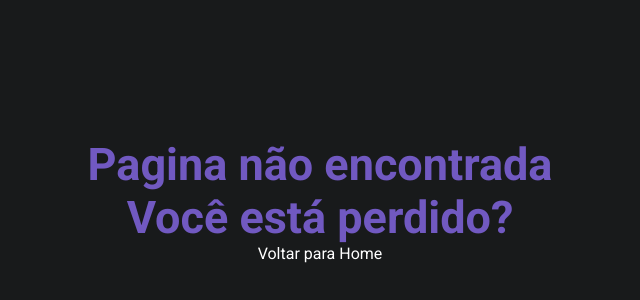
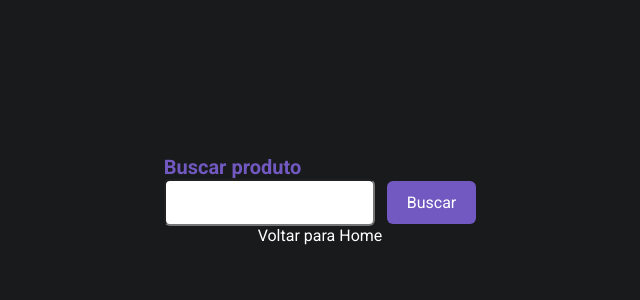
Before and after one commit to Natanaelvich/nextjs-introduction, a Next.js app: page /search in a window 1280 px wide. Before the commit this address had no page. Shown: the part 200-500 px from the top of the page, without its empty margins (320-960 px from the left). Built offline with nearby package versions, Linux system fonts and the light colour scheme.

Commit message:
created search products component

```diff
--- a/src/pages/catalog/categories/[slug].tsx
+++ b/src/pages/catalog/categories/[slug].tsx
@@ -23,12 +23,15 @@ const Category: React.FC<Homeprops> = ({ products }) => {
       <List>
         {products.map((p) => (
           <li key={p.id}>
-            <Link href={`catalog/product/${p.uid}`}>
+            <Link href={`/catalog/product/${p.uid}`}>
               <a>{RichText.asText(p.data.title)}</a>
             </Link>
           </li>
         ))}
       </List>
+      <Link href="/">
+        <a>Voltar para Home</a>
+      </Link>
     </Container>
   );
 };
--- a/src/pages/catalog/product/[slug].tsx
+++ b/src/pages/catalog/product/[slug].tsx
@@ -6,6 +6,7 @@ import Prismic from "prismic-javascript";
 import { clientPrismic } from "@/lib/prismic";
 import { Document } from "prismic-javascript/types/documents";
 import { RichText } from "prismic-dom";
+import Link from "next/link";
 
 interface IProduct {
   product: Document;
@@ -29,6 +30,9 @@ const Product: React.FC<IProduct> = ({ product }) => {
       ></div>
 
       <p>Price : ${product.data.price}</p>
+      <Link href="/">
+        <a>Voltar para Home</a>
+      </Link>
     </Container>
   );
 };
--- /dev/null
+++ b/src/pages/search.tsx
@@ -0,0 +1,74 @@
+import { clientPrismic } from "@/lib/prismic";
+import { Container } from "@/styles/pages/Home";
+import { GetServerSideProps } from "next";
+import Link from "next/link";
+import { useRouter } from "next/router";
+import { RichText } from "prismic-dom";
+import Prismic from "prismic-javascript";
+import { Document } from "prismic-javascript/types/documents";
+import React, { FormEvent, useState } from "react";
+
+interface SearchProps {
+  results: Document[];
+}
+
+export default function Search({ results }: SearchProps) {
+  const router = useRouter();
+
+  const [search, setSearch] = useState("");
+
+  function handleSearch(e: FormEvent) {
+    e.preventDefault();
+
+    router.push(`/search?q=${encodeURIComponent(search)}`);
+
+    setSearch("");
+  }
+  return (
+    <Container>
+      <form onSubmit={handleSearch}>
+        <label>Buscar produto</label>
+        <input
+          type="text"
+          value={search}
+          onChange={(text) => setSearch(text.target.value)}
+        />
+
+        <button type="submit">Buscar</button>
+      </form>
+
+      {results.map((p) => (
+        <li key={p.id}>
+          <Link href={`catalog/product/${p.uid}`}>
+            <a>{RichText.asText(p.data.title)}</a>
+          </Link>
+        </li>
+      ))}
+
+      <Link href="/">
+        <a>Voltar para Home</a>
+      </Link>
+    </Container>
+  );
+}
+
+export const getServerSideProps: GetServerSideProps<SearchProps> = async (
+  context
+) => {
+  const { q } = context.query;
+
+  if (!q) {
+    return { props: { results: [] } };
+  }
+
+  const search = await clientPrismic().query([
+    Prismic.Predicates.at("document.type", "product"),
+    Prismic.Predicates.fulltext("my.product.title", String(q)),
+  ]);
+
+  return {
+    props: {
+      results: search.results,
+    },
+  };
+};
--- a/src/styles/Globalstyles.ts
+++ b/src/styles/Globalstyles.ts
@@ -1,4 +1,4 @@
-import { createGlobalStyle } from 'styled-components';
+import { createGlobalStyle } from "styled-components";
 
 export default createGlobalStyle`
   *{
@@ -37,5 +37,7 @@ ul{
 }
 button{
   cursor: pointer;
+  border : 0;
+  background : transparent;
 }
 `;
--- a/src/styles/pages/Home.ts
+++ b/src/styles/pages/Home.ts
@@ -1,29 +1,66 @@
-import styled from 'styled-components';
+import styled from "styled-components";
 
 export const Container = styled.div`
-display : flex;
-align-items : center;
-justify-content :center;
-height : 100vh;
-width : 100vw;
+  display: flex;
+  align-items: center;
+  justify-content: center;
+  height: 100vh;
+  width: 100vw;
 
-flex-direction : column;
-`
+  flex-direction: column;
+
+  > div {
+    display: flex;
+    flex-direction: row;
+    margin-top: 26px;
+    > a {
+      font-size: 20px;
+      font-weight: bold;
+      color: #7159c1;
+      display: block;
+      margin-right: 12px;
+      border: 1px solid #fff;
+      padding: 12px;
+      border-radius: 6px;
+    }
+  }
+
+  form {
+    label {
+      font-size: 20px;
+      font-weight: bold;
+      color: #7159c1;
+      display: block;
+    }
+    input {
+      padding: 12px;
+      border-radius: 6px;
+    }
+
+    button {
+      margin-left: 12px;
+      padding: 12px 20px;
+      border-radius: 6px;
+      background: #7159c1;
+      color: #fff;
+    }
+  }
+`;
 export const Title = styled.h1`
-  font-size : 45px;
-  color : #7159c1;
-  font-weight : bold;
+  font-size: 45px;
+  color: #7159c1;
+  font-weight: bold;
 `;
 export const List = styled.ul`
-  background : #1D2125;
-  margin-top : 20px;
-  padding : 20px;
-  border-radius : 12px;
-  box-shadow: 0px 0px 17px -5px rgba(0,0,0,0.75);
+  background: #1d2125;
+  margin-top: 20px;
+  padding: 20px;
+  border-radius: 12px;
+  box-shadow: 0px 0px 17px -5px rgba(0, 0, 0, 0.75);
 
-  li{
-      font-size : 26px;
-      color : #fff;
-      margin-bottom : 12px;
+  li {
+    font-size: 26px;
+    color: #fff;
+    margin-bottom: 12px;
   }
 `;
```
Also changed, not shown: src/pages/categories.tsx (added, +48 -0 lines), src/pages/index.tsx (+11 -0 lines), src/pages/top10.tsx (deleted, +0 -49 lines).
